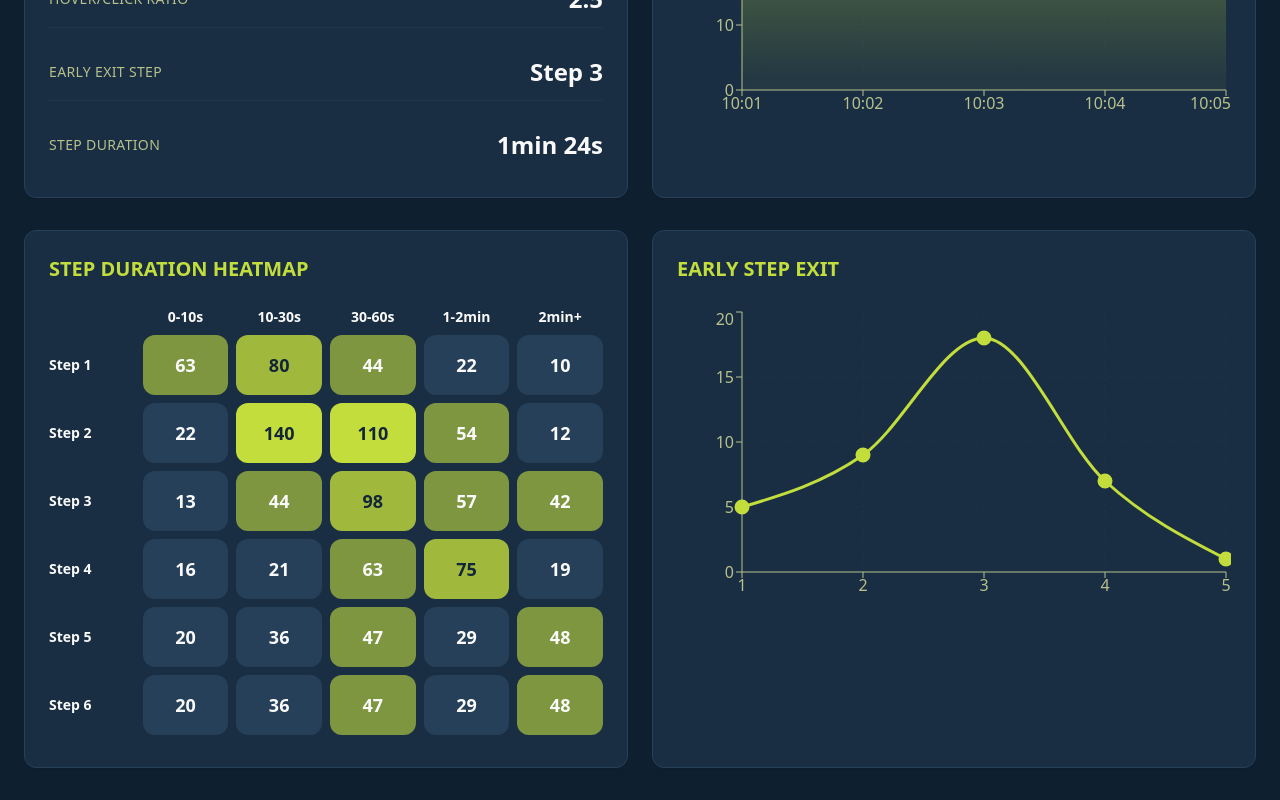
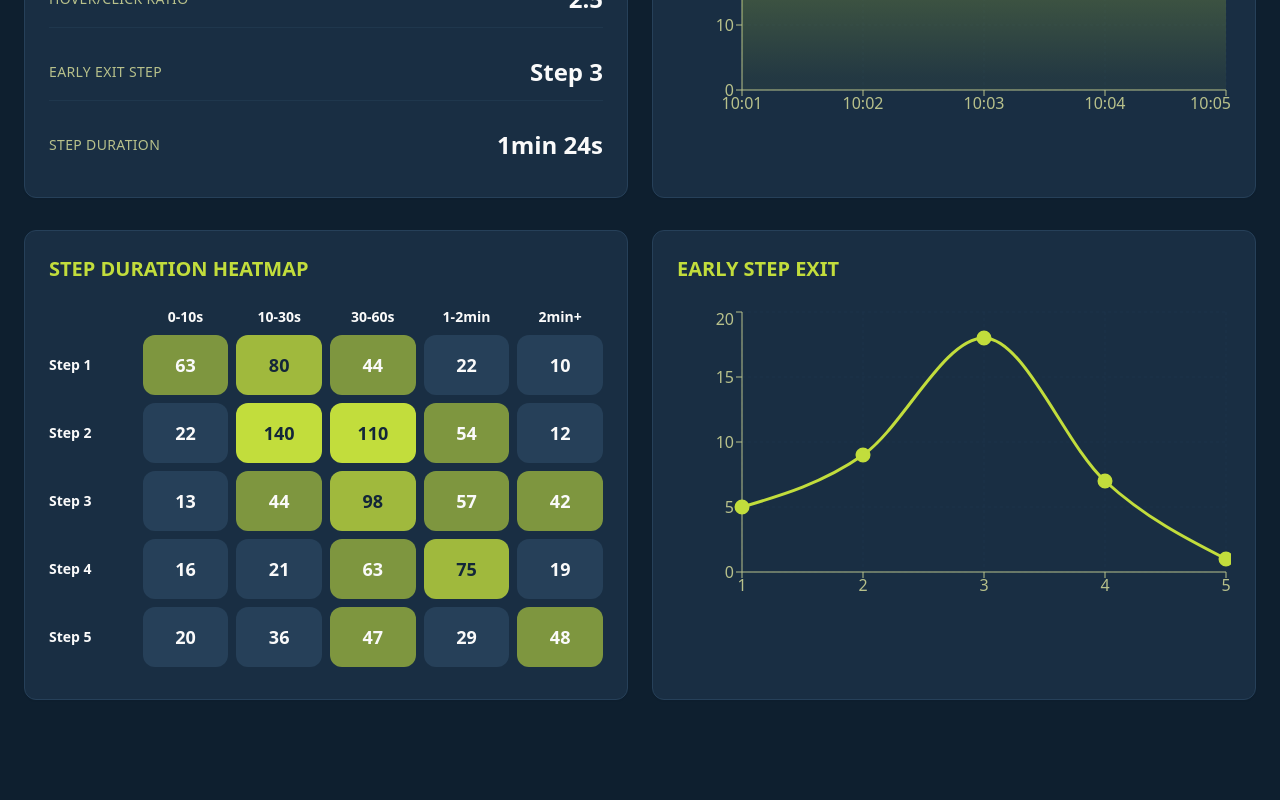
Before and after one commit to lucasucal/dash-peek-pro, a React (Vite) app: page / in a window 1280 px wide. Shown: the part 565-1365 px from the top of the page. After the commit the page ends 1297 px from the top, so only its background shows below. Built offline with nearby package versions, Linux system fonts and the light colour scheme; the HTML template or start-up script is replaced by a standard one.

Commit message:
Remove duplicate Step 6 from heatmap data
Removed duplicate entry for Step 6 in the heatmap data.

```diff
--- a/src/components/StepDurationHeatmap.tsx
+++ b/src/components/StepDurationHeatmap.tsx
@@ -5,8 +5,7 @@ const heatmapData = [
   { step: "Step 2", durations: [22, 140, 110, 54, 12] },
   { step: "Step 3", durations: [13, 44, 98, 57, 42] },
   { step: "Step 4", durations: [16, 21, 63, 75, 19] },
-  { step: "Step 5", durations: [20, 36, 47, 29, 48] },
-  { step: "Step 6", durations: [20, 36, 47, 29, 48] },
+  { step: "Step 5", durations: [20, 36, 47, 29, 48] }
 ];
 
 const timeRanges = ["0-10s", "10-30s", "30-60s", "1-2min", "2min+"];
```
